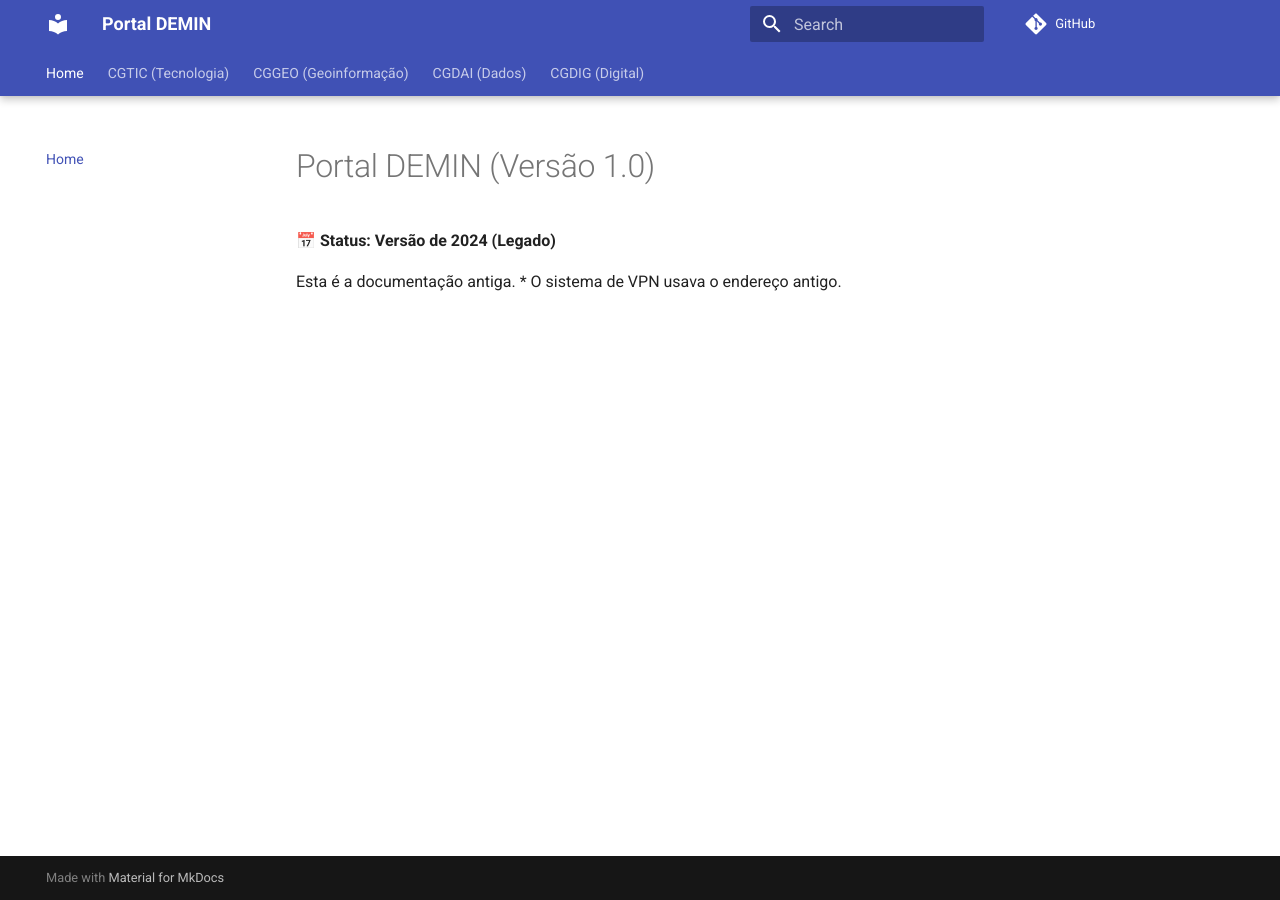
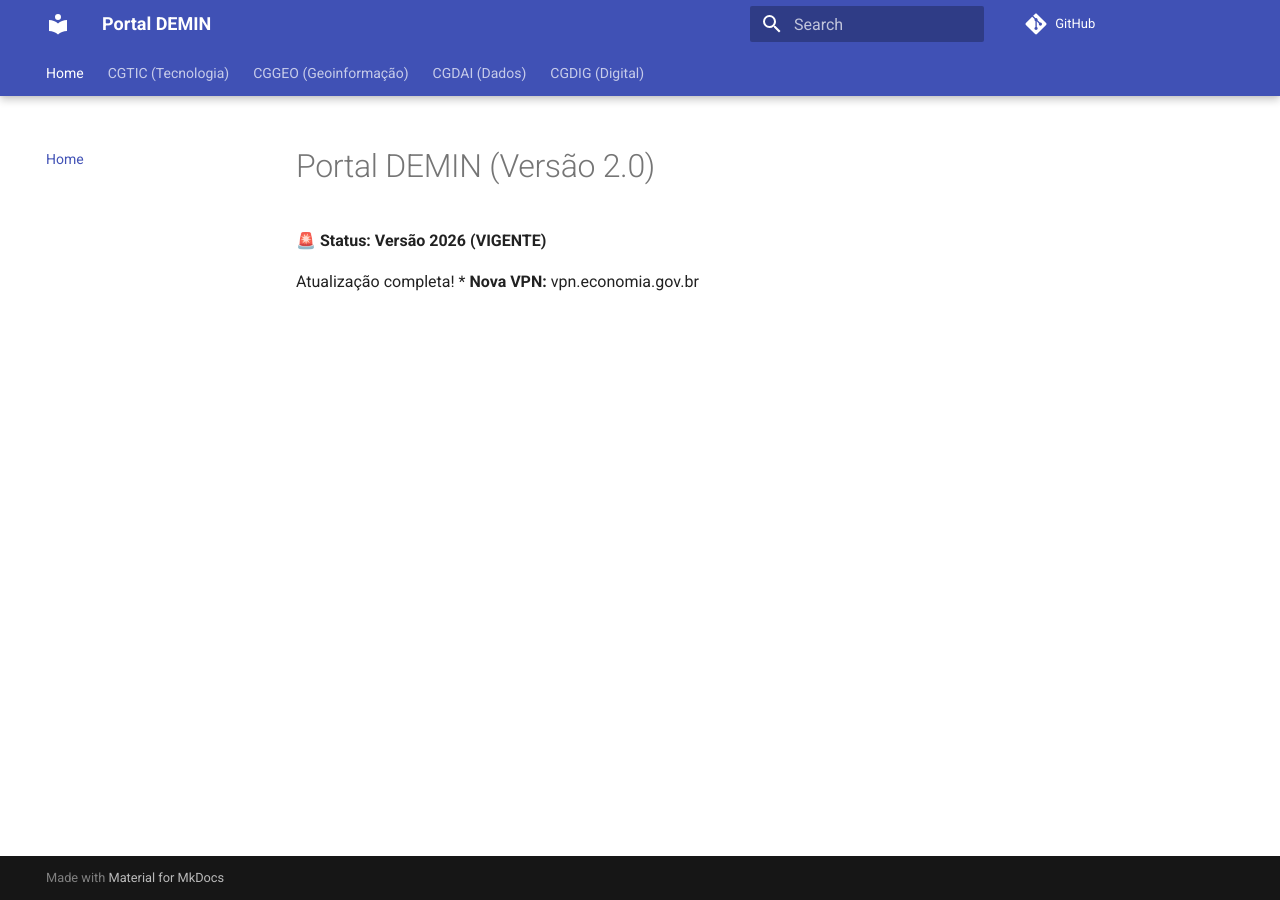
Before and after one commit to aaloise/portal-demin-github, an MkDocs documentation site: the page built from docs/index.md, in a window 1280 px wide. Built offline with MkDocs 1.6.1 and Material for MkDocs 9.7.7, drawn with Linux system fonts in a browser that asks for light colours; comment, search, counter and statistics services are not loaded; the version menu is left out.

Commit message:
Update documentation for Portal DEMIN to version 2.0

```diff
--- a/docs/index.md
+++ b/docs/index.md
@@ -1,6 +1,6 @@
-# Portal DEMIN (Versão 1.0)
+# Portal DEMIN (Versão 2.0)
 
-📅 **Status: Versão de 2024 (Legado)**
+🚨 **Status: Versão 2026 (VIGENTE)**
 
-Esta é a documentação antiga.
-* O sistema de VPN usava o endereço antigo.
+Atualização completa!
+* **Nova VPN:** vpn.economia.gov.br
```
